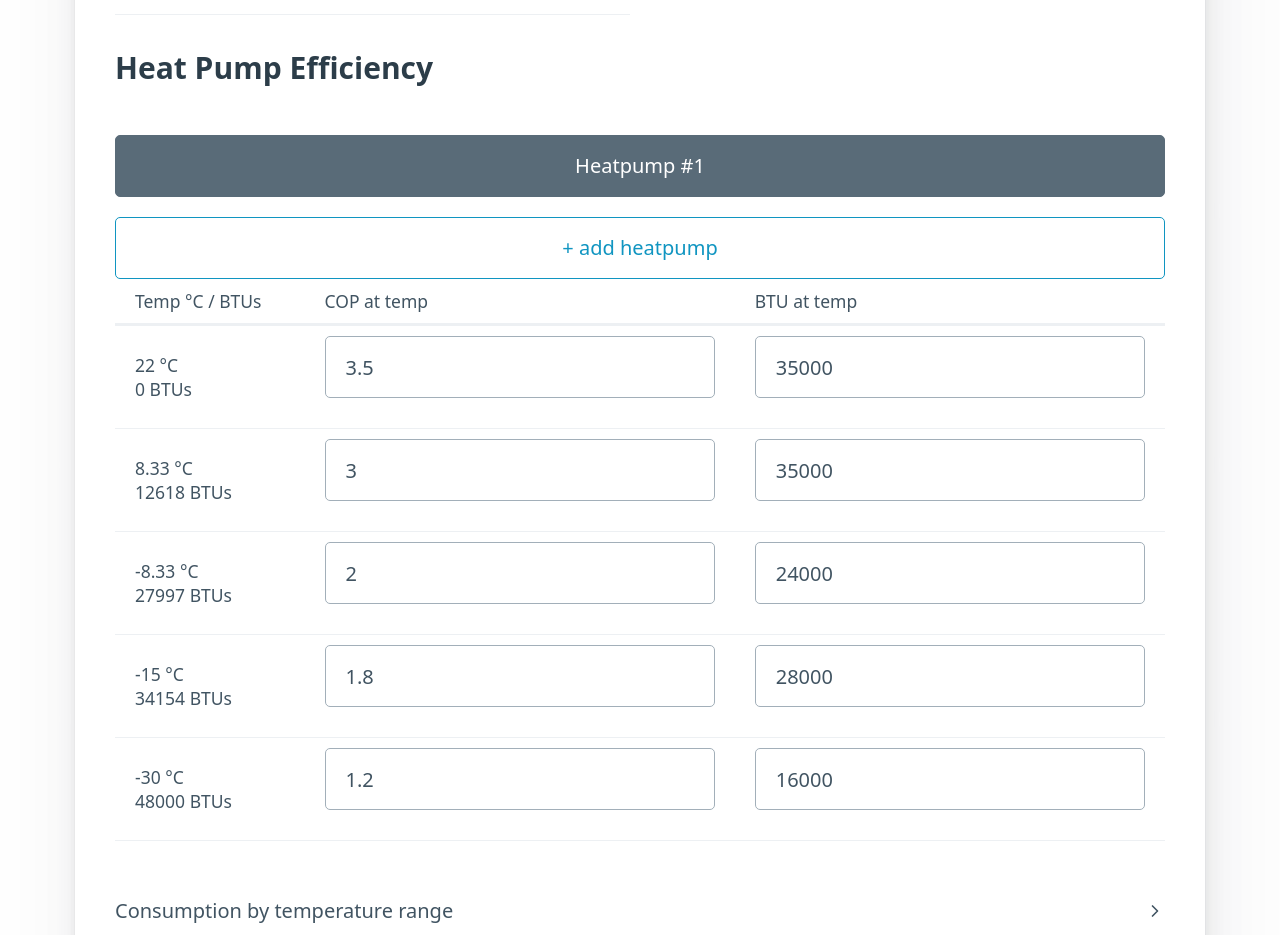
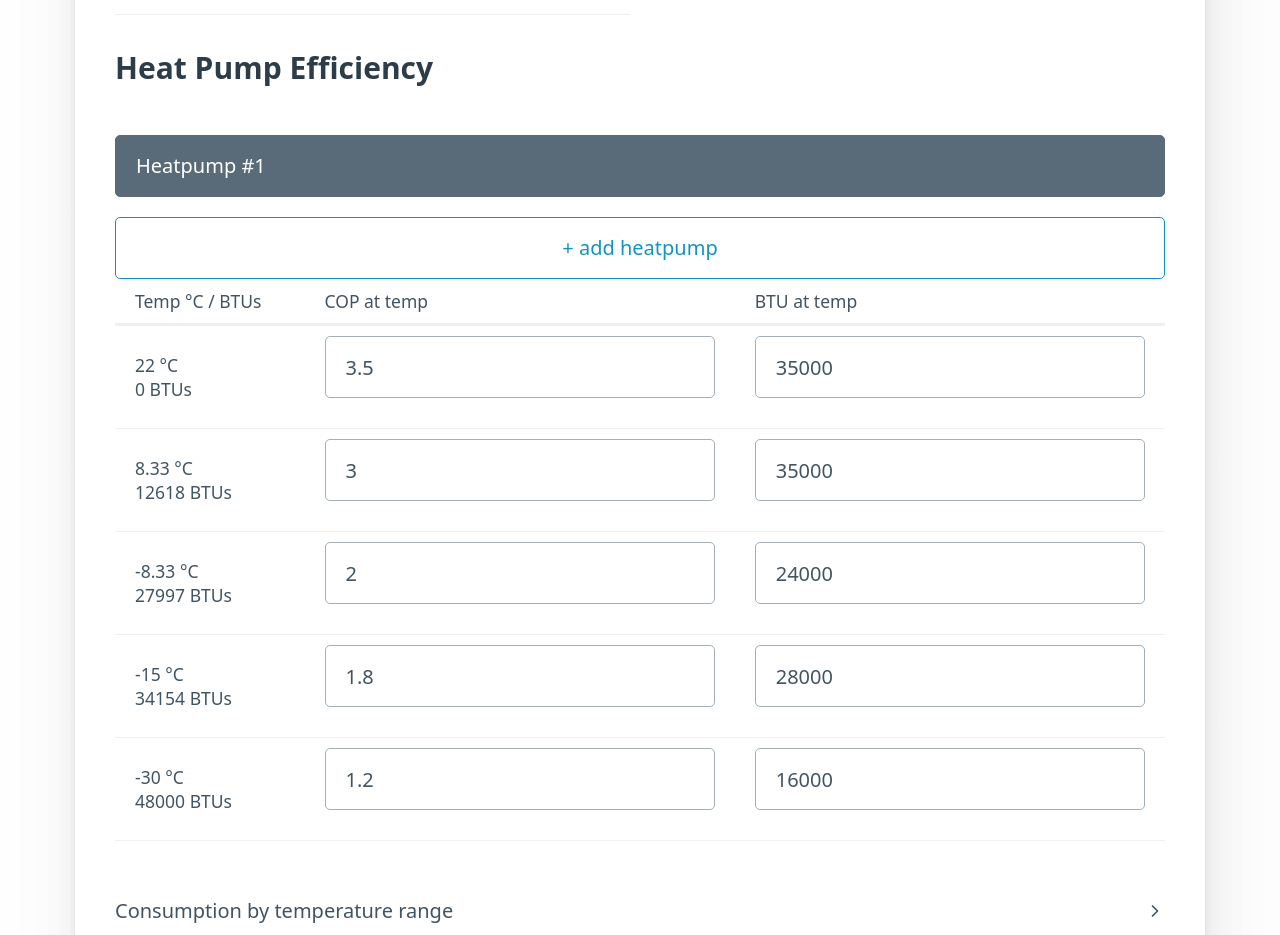
Before and after one commit to NickLewanowicz/gas-to-heatpump-calculator, a React (Create React App) app: page / in a window 1280 px wide. Shown: the part 1060-1995 px from the top of the page. Built offline with nearby package versions, Linux system fonts and the light colour scheme.

Commit message:
tab styles

```diff
--- a/src/App.tsx
+++ b/src/App.tsx
@@ -706,9 +706,15 @@ export default function App() {
       <div>
         <h3>Heat Pump Efficiency</h3>
         <div>
+          <div style={{ display: 'flex', gap: '1rem', flexWrap: 'wrap' }}>
             {heatpumps.map((heatpump, i) => {
               return (
                 <button
+                  style={{
+                    display: 'flex',
+                    flex: 1,
+                    gap: '1rem',
+                  }}
                   onClick={() => setSelected(i)}
                   className={`secondary ${i === selected ? '' : 'outline'}`}
                 >
@@ -716,6 +722,7 @@ export default function App() {
                 </button>
               );
             })}
+          </div>
           <div style={{ display: 'flex', gap: '1rem' }}>
             <span
               style={{ flex: 1 }}
```
Lines whose indentation alone changed are shown as unchanged.
